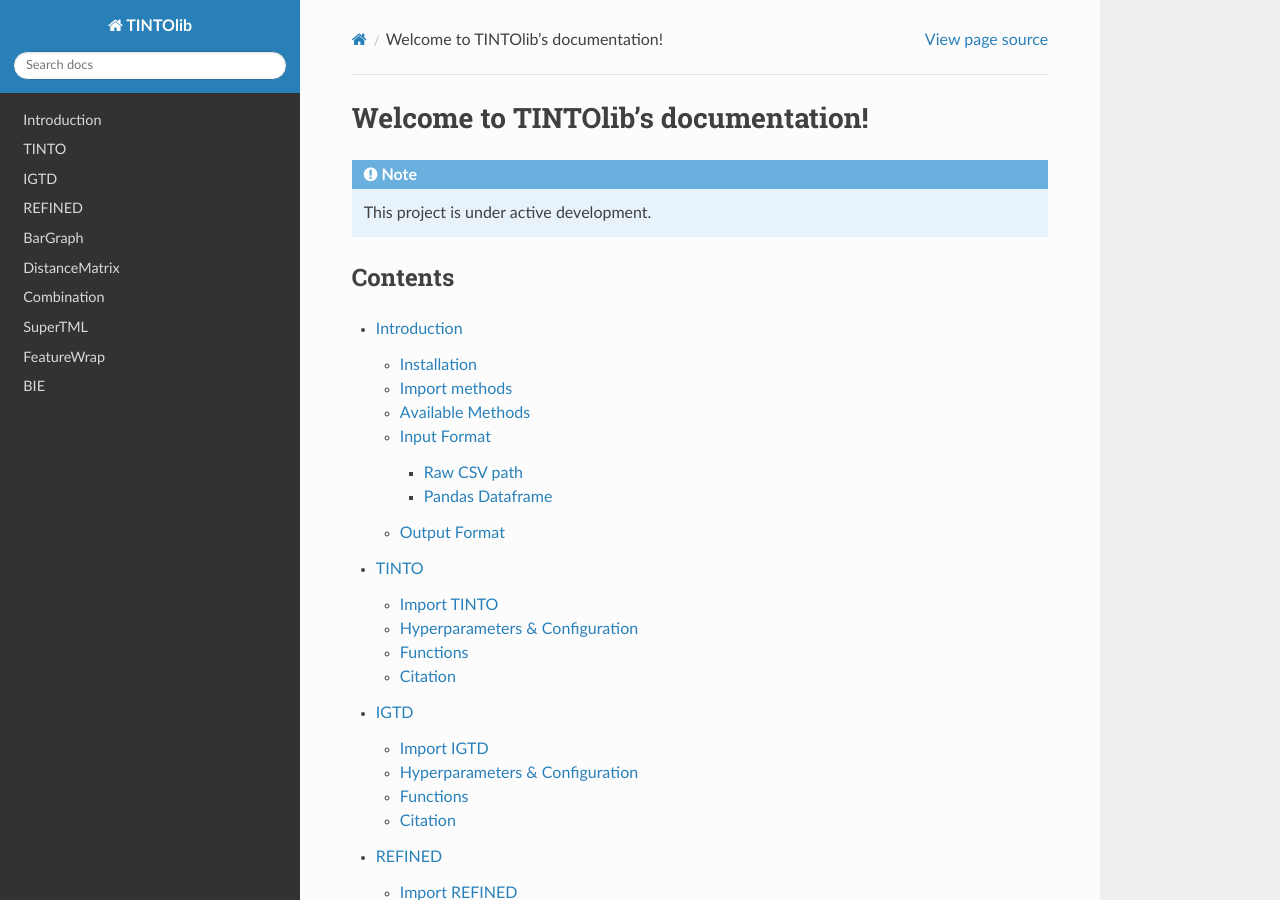
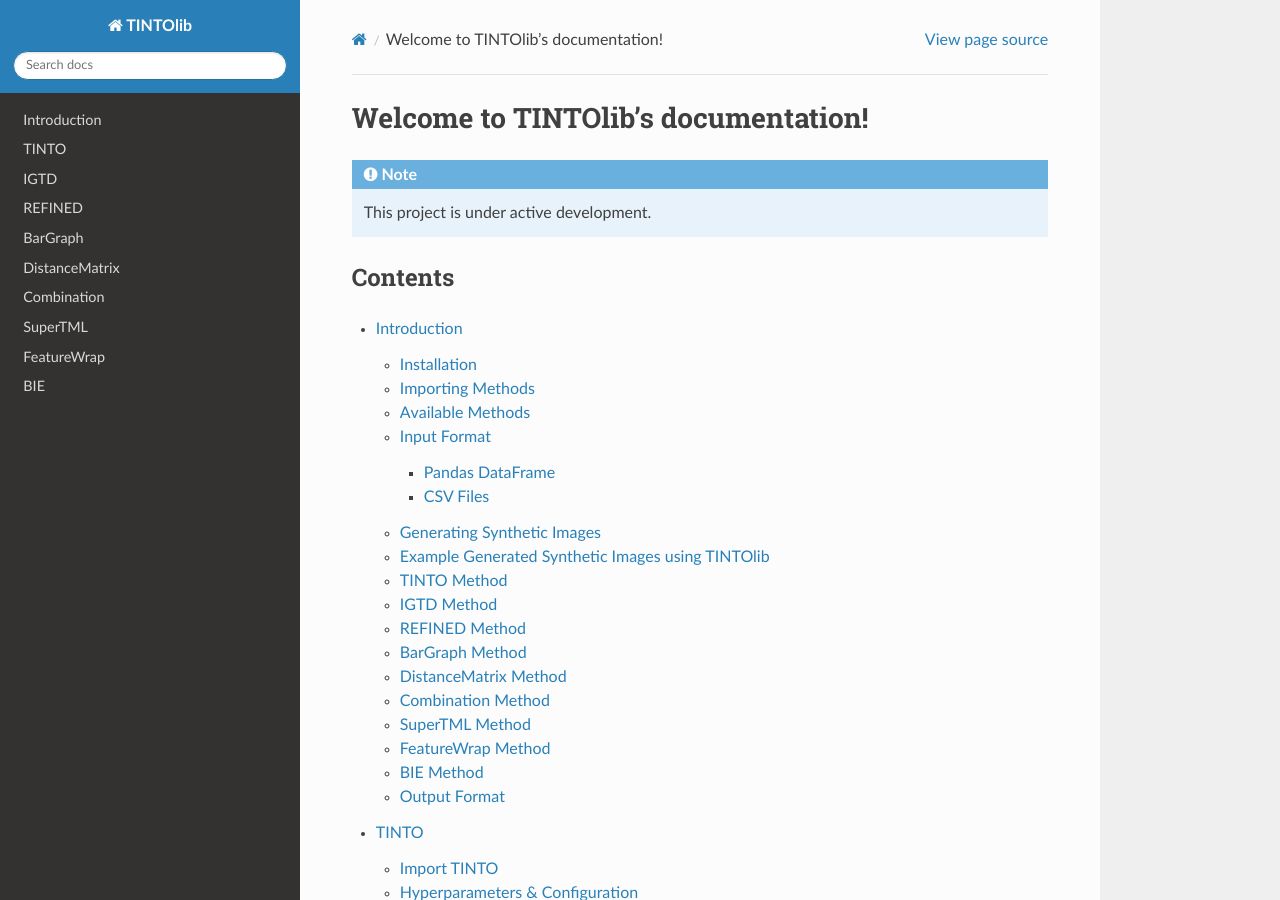
Before and after one commit to oeg-upm/TINTOlib-Documentation, a Sphinx documentation site: the page built from docs/source/index.rst, in a window 1280 px wide and 900 px high. Built offline with Sphinx 7.4.7 and the Read the Docs theme 3.1.0, drawn with Linux system fonts in a browser that asks for light colours; pages that are not in the unit, such as notebooks, are missing from menus; some of the changed lines change nothing that is shown.

Commit message:
Update installation.rst

```diff
--- a/docs/source/installation.rst
+++ b/docs/source/installation.rst
@@ -1,5 +1,6 @@
 Introduction
 =====
+This documentation provides detailed instructions on how to install, configure, and use TINTOlib—a Python library designed to transform tabular data into synthetic images, enabling the application of advanced vision-based machine learning models on traditional data sets.
 
 .. _installation:
 
@@ -12,9 +13,11 @@
 
    (.venv) $ pip install TINTOlib
 
-Import methods
+For more details, visit: TINTOlib on PyPI <https://pypi.org/project/TINTOlib>
+
+Importing Methods
 ----------------
-TINTOlib contains state-of-the-art most important methods for the construction of Synthetic Images from Sorted Data (also known as Tabular Data). The following code can be used to import the desired model:
+TINTOlib offers a variety of state-of-the-art methods for constructing synthetic images from tabular data. To use these methods, import the required models as shown below:
 
 >>> from TINTOlib.tinto import TINTO
 >>> from TINTOlib.igtd import IGTD
@@ -24,89 +27,164 @@
 Available Methods
 --------------
 .. list-table::
-   :widths: 50 50 50 50
+   :widths: 25 25 50
    :header-rows: 1
 
-   * - Method
-     - Class name
-     - Features
+   * - Models
+     - Class
      - Hyperparameters
-   * - TINTO
-     - TINTO()
-     - blur
-     - `problem`, `algorithm`, `pixels`, `submatrix`, `blur`, `amplification`, `distance`, `steps`, `option`, `random_seed`, `times`, `verbose`
-   * - IGTD
-     - IGTD()
-     -
-     - `problem`, `scale`, `fea_dist_method`, `image_dist_method`, `max_step`, `val_step`, `error`, `switch_t`, `min_gain`, `zoom`, `random_seed`, `verbose`
-   * - REFINED
-     - REFINED()
-     -
-     - `problem`, `n_processors`, `hcIterations`, `zoom`, `random_seed`, `verbose`
-   * - BarGraph
-     - BarGraph()
-     -
-     - `problem`, `pixel_width`, `gap`, `zoom`, `verbose`
-   * - DistanceMatrix
-     - DistanceMatrix()
-     -
-     - `problem`, `zoom`, `verbose`
-   * - Combination
-     - Combination()
-     -
-     - `problem`, `zoom`, `verbose`
-   * - SuperTML
-     - SuperTML()
-     -
-     - `problem`, `columns`, `font_size`, `image_size`, `verbose`
-   * - FeatureWrap
-     - FeatureWrap()
-     -
-     - `problem`, `size`, `bins`, `zoom`, `verbose`
-   * - BIE
-     - BIE()
-     -
-     - `problem`, `precision`, `zoom`, `verbose`
+   * - `TINTO <https://github.com/oeg-upm/TINTO>`_
+     - ``TINTO()``
+     - `problem`, `normalize`, `verbose`, `pixels`, `algorithm`, `blur`, `submatrix`, `amplification`, `distance`, `steps`, `option`, `times`, `train_m`, `zoom`, `random_seed`
+   * - `IGTD <https://github.com/zhuyitan/igtd>`_
+     - ``IGTD()``
+     - `problem`, `normalize`, `verbose`, `scale`, `fea_dist_method`, `image_dist_method`, `error`, `max_step`, `val_step`, `switch_t`, `min_gain`, `zoom`, `random_seed`
+   * - `REFINED <https://github.com/omidbazgirTTU/REFINED>`_
+     - ``REFINED()``
+     - `problem`, `normalize`, `verbose`, `hcIterations`, `n_processors`, `zoom`, `random_seed`
+   * - `BarGraph <https://github.com/anuraganands/Non-image-data-classification-with-CNN/>`_
+     - ``BarGraph()``
+     - `problem`, `normalize`, `verbose`, `pixel_width`, `gap`, `zoom`
+   * - `DistanceMatrix <https://github.com/anuraganands/Non-image-data-classification-with-CNN/>`_
+     - ``DistanceMatrix()``
+     - `problem`, `normalize`, `verbose`, `zoom`
+   * - `Combination <https://github.com/anuraganands/Non-image-data-classification-with-CNN/>`_
+     - ``Combination()``
+     - `problem`, `normalize`, `verbose`, `zoom`
+   * - `SuperTML <https://github.com/GilesStrong/SuperTML_HiggsML_Test>`_
+     - ``SuperTML()``
+     - `problem`, `normalize`, `verbose`, `pixels`, `feature_importance`, `font_size`, `random_seed`
+   * - `FeatureWrap <https://link.springer.com/chapter/10.1007/978-3-319-70139-4_87>`_
+     - ``FeatureWrap()``
+     - `problem`, `normalize`, `verbose`, `size`, `bins`, `zoom`
+   * - `BIE <https://ieeexplore.ieee.org/document/10278393>`_
+     - ``BIE()``
+     - `problem`, `normalize`, `verbose`, `precision`, `zoom`
 
 Input Format
 ------------
-To import the Tabular Data there are 2 options:
+TINTOlib supports two primary data input formats:
 
+Pandas DataFrame
+################
+- Use a Pandas DataFrame with the target variable in the **last column** and features in other columns, all in numerical format.
+- Follow the `Tidy Data <https://www.jstatsoft.org/article/view/v059i10>`_ principles.
 
-Raw CSV path
-#######
-The CSV file must have the following format:
+CSV Files
+#########
+- Format your CSV with commas as separators and the target variable in the **last column**.
+- Ensure the first row contains feature names and all data is numerical.
 
-* Data must be in CSV with the default separator, i.e., commas.
-* Only create images when we have data for a binary or multi-class classification problem.
-* The last column should be the targer (variable to predict).
-* The first columns will be the characteristics.
-* All variables must be in numerical format.
-* The script takes by default the first row as the name of each feature, therefore, the different features must be named.
-* Each sample (row) of the dataset will correspond to an image.
+**Example Usage:**
 
-Code example
-    .. code-block:: bash
+.. code-block:: bash
 
+   model = TINTO()
+   model.fit_transform('path_to_csv_file', 'result_folder_path')
 
-      model=TINTO()
-      model.generateImages(CsvPath,resultFolderPath)
-Pandas Dataframe
-###############
-Pandas dataframe format can be also used to load the data:
+Generating Synthetic Images
+---------------------------
+To generate synthetic images, TINTOlib provides `fit`, `transform`, and `fit_transform` methods:
 
-Code example
-    .. code-block:: bash
+**Fitting the Model:**
+The `fit` method trains the model on the tabular data:
 
-      pandasDf=pd.read_csv(dataPath)
-      model=TINTO()
-      model.generateImages(pandasDf,resultFolderPath)
+.. code-block:: python
+
+   model.fit(data)
+
+**Generating Synthetic Images:**
+After fitting, use `transform` to generate and save images:
+
+.. code-block:: python
+
+   model.transform(data, folder)
+
+**Combining Fit and Transform:**
+The `fit_transform` method combines training and image generation:
+
+.. code-block:: python
+
+   model.fit_transform(data, folder)
+
+**Parameters for Methods:**
+- **data**: A path to a CSV file or a Pandas DataFrame containing the features and targets.
+- **folder**: Path where the synthetic images will be saved.
+
+Example Generated Synthetic Images using TINTOlib
+--------------
+
+This section provides visual examples of synthetic images generated by different methods in TINTOlib. Each image is presented with a caption that details the method used.
+
+TINTO Method
+------------
+.. image:: https://raw.githubusercontent.com/oeg-upm/TINTOlib-Documentation/refs/heads/main/assets/Synthetic-images/TINTO_blur_maximum_000100.png
+   :width: 400px
+   :align: center
+   :caption: Synthetic image generated by the TINTO method.
+
+IGTD Method
+-----------
+.. image:: ../images/IGTD_40x40_fEuclidean_iEuclidean_abs_000100.png
+   :width: 400px
+   :align: center
+   :caption: Synthetic image generated by the IGTD method.
+
+REFINED Method
+--------------
+.. image:: ../images/REFINED_000100.png
+   :width: 400px
+   :align: center
+   :caption: Synthetic image generated by the REFINED method.
+
+BarGraph Method
+---------------
+.. image:: ../images/BarGraph_zoom2_005854.png
+   :width: 400px
+   :align: center
+   :caption: Synthetic image generated by the BarGraph method.
+
+DistanceMatrix Method
+---------------------
+.. image:: ../images/DistanceMatrix_zoom2_005854.png
+   :width: 400px
+   :align: center
+   :caption: Synthetic image generated by the DistanceMatrix method.
+
+Combination Method
+------------------
+.. image:: ../images/Combination_zoom2_005854.png
+   :width: 400px
+   :align: center
+   :caption: Synthetic image generated by the Combination method.
+
+SuperTML Method
+---------------
+.. image:: ../images/SuperTML-EF_000000.png
+   :width: 400px
+   :align: center
+   :caption: Synthetic image generated by the SuperTML method.
+
+FeatureWrap Method
+------------------
+.. image:: ../images/FeatureWrap_006460.png
+   :width: 400px
+   :align: center
+   :caption: Synthetic image generated by the FeatureWrap method.
+
+BIE Method
+----------
+.. image:: ../images/BIE.png
+   :width: 400px
+   :align: center
+   :caption: Synthetic image generated by the BIE method.
+
 
 
 Output Format
 -------------
-The output of the :py:func:`model.generateImages(data,folder)` method are synthetic images grouped in folders depending on their class value.
+The output of the :py:func:`model.transform(data,folder)` and :py:func:`model.fit_transform(data,folder)` method are synthetic images grouped in folders depending on their class value.
 
 For example:
 
-If the dataset is composed of 3 different classes, the :py:func:`model.generateImages(data,folder)` method will create 3 folders and each folder will contain one synthetic image for each instance with that class.
+If the dataset is composed of 3 different classes, the method will create 3 folders and each folder will contain one synthetic image for each instance with that class.
```
